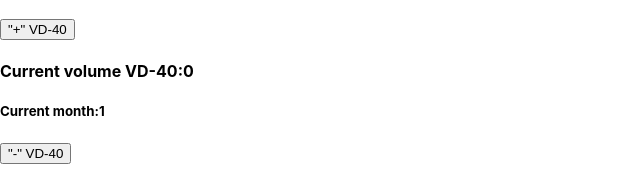
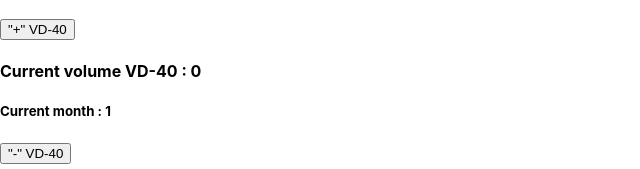
Before and after one commit to mikromajor/calendar, a React (Create React App) app: page / in a window 1280 px wide. Shown: the part 170-339 px from the top of the page, without its empty margins (0-640 px from the left). Built offline with nearby package versions, Linux system fonts and the light colour scheme.

Commit message:
work - aut set month

```diff
--- a/src/store/reducer/alcoReducer/alcoReducer.ts
+++ b/src/store/reducer/alcoReducer/alcoReducer.ts
@@ -40,12 +40,12 @@ export const alcoReducer = createSlice({
         : state) as unknown as typeof initialAlcoState;
 
       const { liters, percent } = state;
+      state.month = action.payload;
       state.totalVodka =
         tempStore.totalVodka +
         Math.floor(liters * percent * 2.4) / 100;
-      // state.totalVodka += liters * percent * 0.024;
       window.localStorage.setItem(
-        "vodka",
+        action.payload,
         JSON.stringify(state)
       );
     },
@@ -61,11 +61,12 @@ export const alcoReducer = createSlice({
         : state) as unknown as typeof initialAlcoState;
 
       const { liters, percent } = state;
+      state.month = action.payload;
       state.totalVodka =
         tempStore.totalVodka - liters * percent * 0.024;
       // state.totalVodka += liters * percent * 0.024;
       window.localStorage.setItem(
-        "vodka",
+        action.payload,
         JSON.stringify(state)
       );
     },
--- a/src/ui/MainPanel/MainPanel.tsx
+++ b/src/ui/MainPanel/MainPanel.tsx
@@ -7,20 +7,24 @@ import { getMonth } from "../../store/reducer/alcoReducer/getMonth";
 
 export const MainPanel = () => {
   const { alcoReducer } = useAppSelector((state) => state);
+  const dispatch = useAppDispatch();
   const { additionVodka, subtractionVodka } = alcoActions;
 
   return (
     <>
       <br />
-      <button onClick={() => getMonth(additionVodka)}>
+      <button
+        onClick={() => dispatch(getMonth(additionVodka))}
+      >
         "+" VD-40
       </button>
       <h4>
-        Current volume VD-40:
-        {alcoReducer.totalVodka}
+        Current volume VD-40 : {alcoReducer.totalVodka}
       </h4>
-      <h5>Current month:{alcoReducer.month}</h5>
-      <button onClick={() => getMonth(subtractionVodka)}>
+      <h5>Current month : {alcoReducer.month}</h5>
+      <button
+        onClick={() => dispatch(getMonth(subtractionVodka))}
+      >
         "-" VD-40
       </button>
       <br />
```
